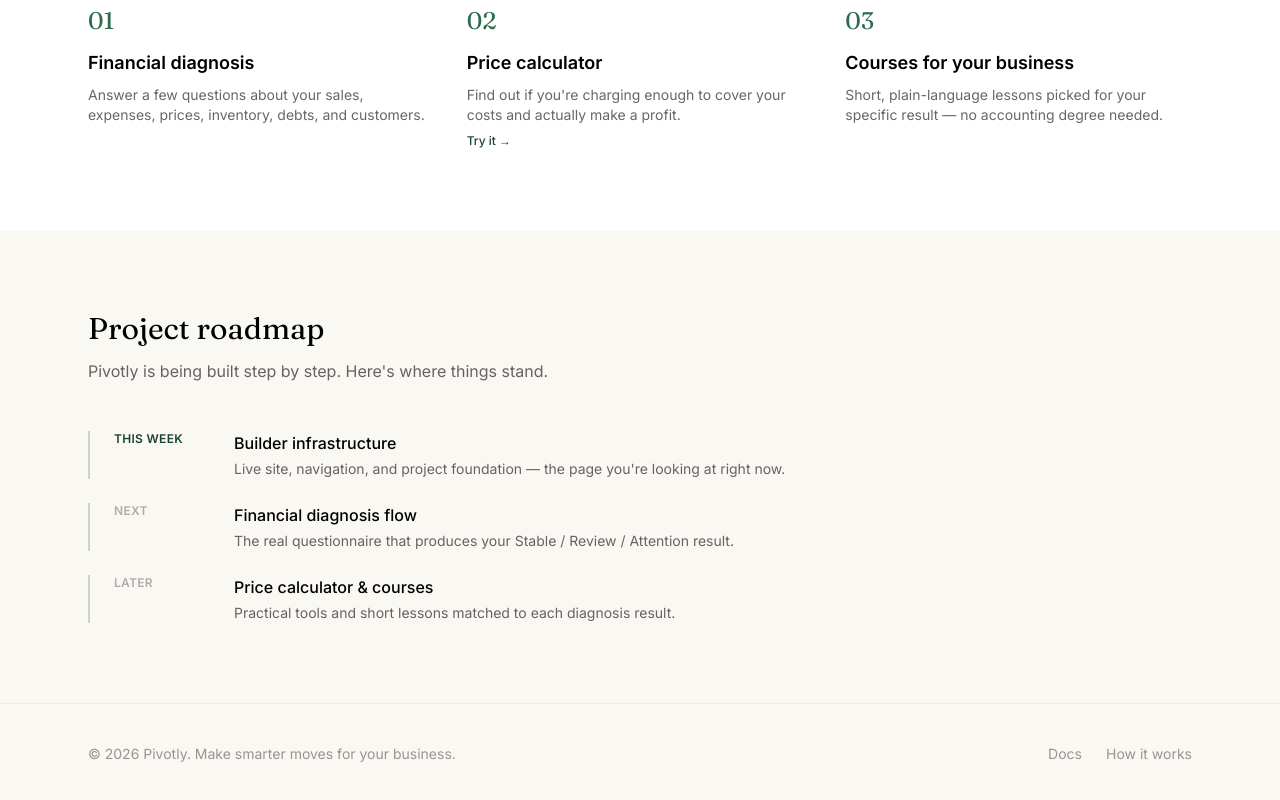
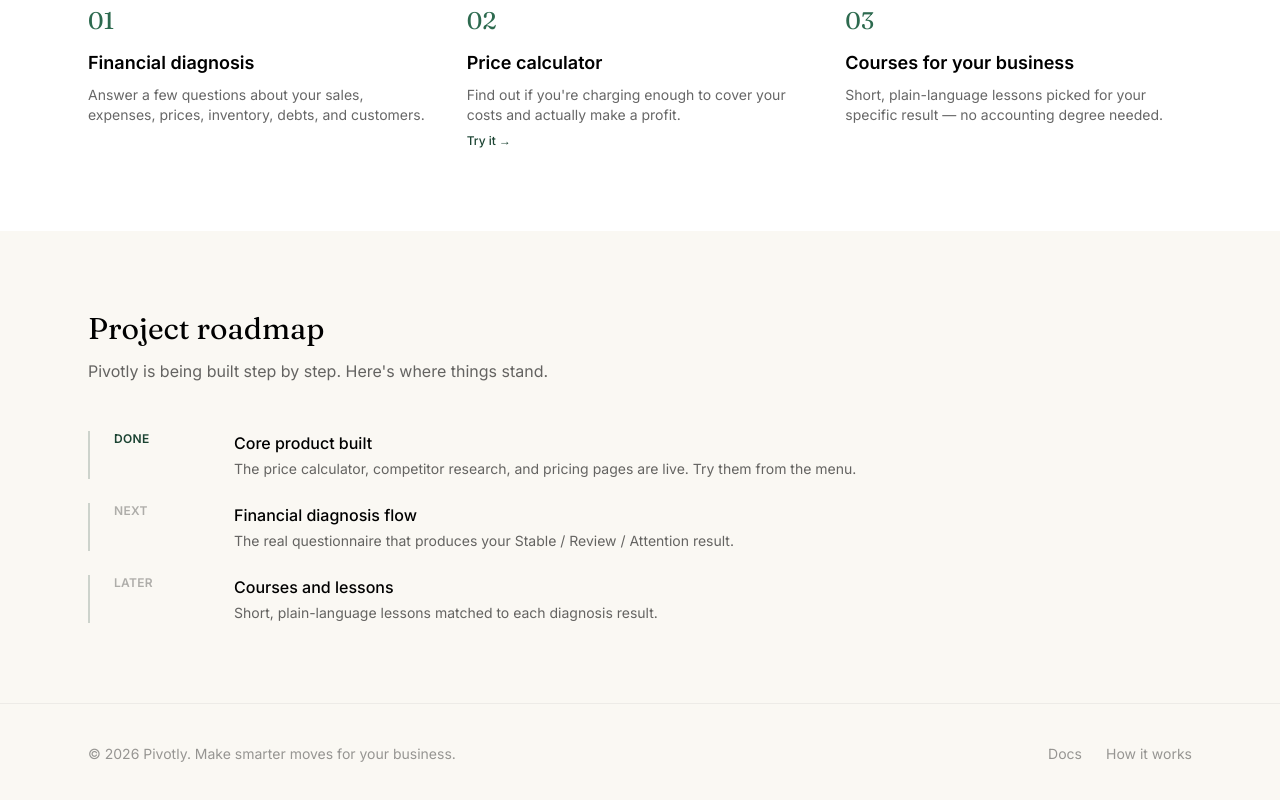
Before and after one commit to guerrerofernanda751-gc/pivotly, a Next.js app: page / in a window 1280 px wide. Shown: the part 879-1679 px from the top of the page. Built offline with nearby package versions, Linux system fonts and the light colour scheme; no server answers.

Commit message:
Update page.js

```diff
--- a/app/page.js
+++ b/app/page.js
@@ -29,11 +29,11 @@ const tools = [
 ];
 
 const roadmap = [
-  {
-    stage: "This week",
-    title: "Builder infrastructure",
+    {
+    stage: "Done",
+    title: "Core product built",
     description:
-      "Live site, navigation, and project foundation — the page you're looking at right now.",
+      "The price calculator, competitor research, and pricing pages are live. Try them from the menu.",
     status: "current",
   },
   {
@@ -43,10 +43,10 @@ const roadmap = [
       "The real questionnaire that produces your Stable / Review / Attention result.",
     status: "upcoming",
   },
-  {
+    {
     stage: "Later",
-    title: "Price calculator & courses",
-    description: "Practical tools and short lessons matched to each diagnosis result.",
+    title: "Courses and lessons",
+    description: "Short, plain-language lessons matched to each diagnosis result.",
     status: "upcoming",
   },
 ];
```
